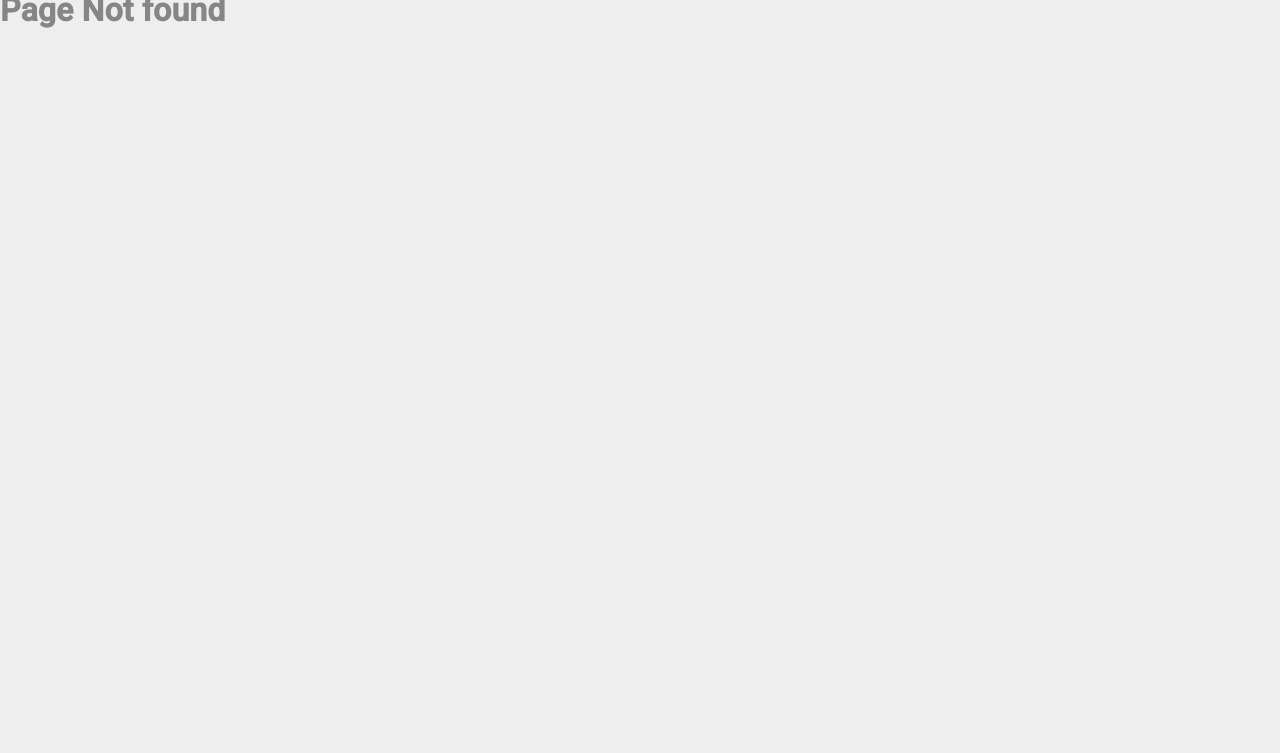
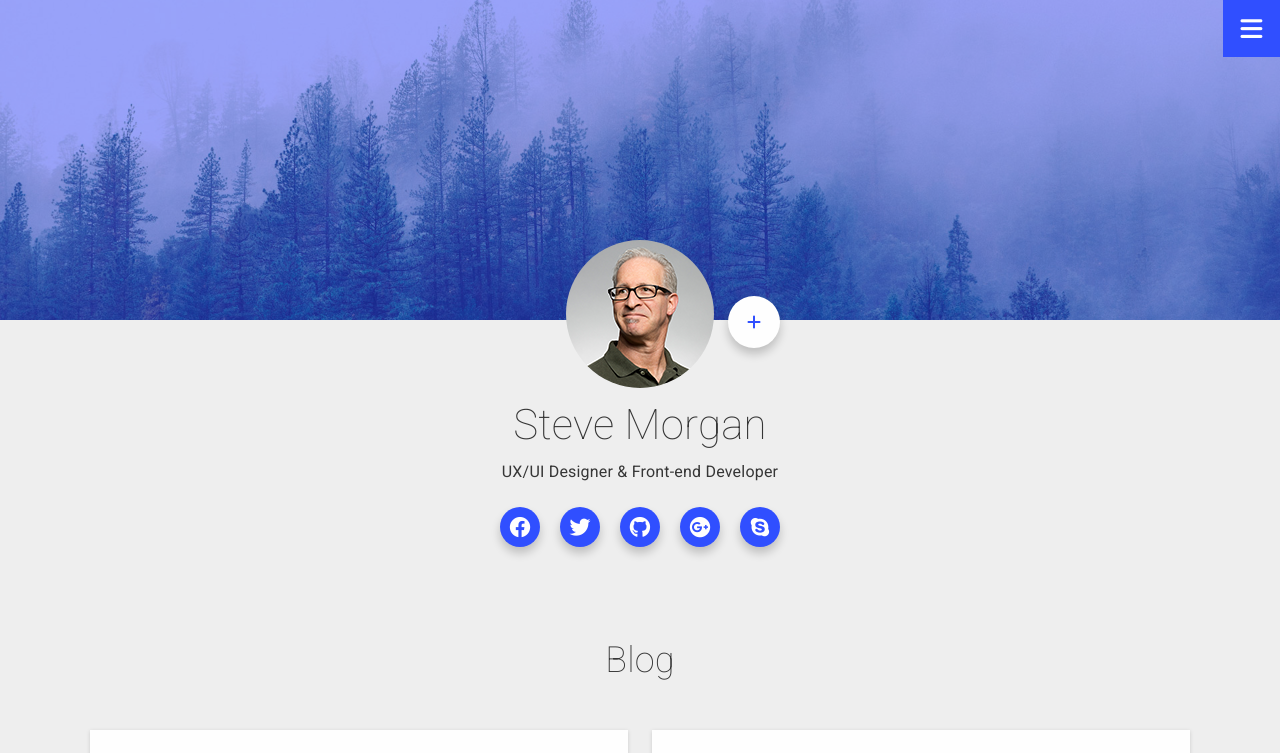
Before and after one commit to vasuldutschak/portfolio_v1, a React (Create React App) app: page /portfolio_v1/blog in a window 1280 px wide. Before the commit this address had no page. Shown: the top 753 px of the page. Built offline with nearby package versions, Linux system fonts and the light colour scheme.

Commit message:
change base name in package.json

```diff
--- a/package.json
+++ b/package.json
@@ -1,6 +1,6 @@
 {
   "homepage": "http://vasuldutschak.github.io/portfolio_v1",
-  "name": "portfolio_react_v1",
+  "name": "portfolio_v1",
   "version": "0.1.0",
   "private": true,
   "dependencies": {
--- a/src/App.js
+++ b/src/App.js
@@ -8,10 +8,10 @@ import BlogItem from "./components/sections/blogItem/BlogItem";
 function App() {
     return (
         <Routes>
-            <Route path='/portfolio_v1' element={<HomeLayout/>}/>
-            <Route path='/portfolio_v1/blog' element={<BlogLayout/>}>
-                <Route path='/portfolio_v1/blog' element={<Blog/>}/>
-                <Route path='/portfolio_v1/blog/:id' element={<BlogItem/>}/>
+            <Route path='/' element={<HomeLayout/>}/>
+            <Route path='/blog' element={<BlogLayout/>}>
+                <Route path='/blog' element={<Blog/>}/>
+                <Route path='/blog/:id' element={<BlogItem/>}/>
             </Route>
             <Route path='*' element={<h1>Page Not found</h1>}/>
         </Routes>
```
